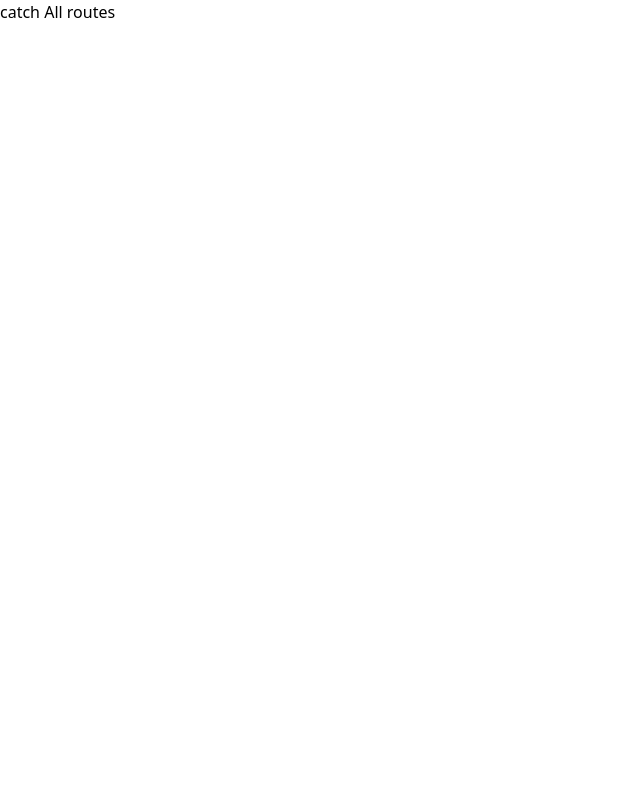
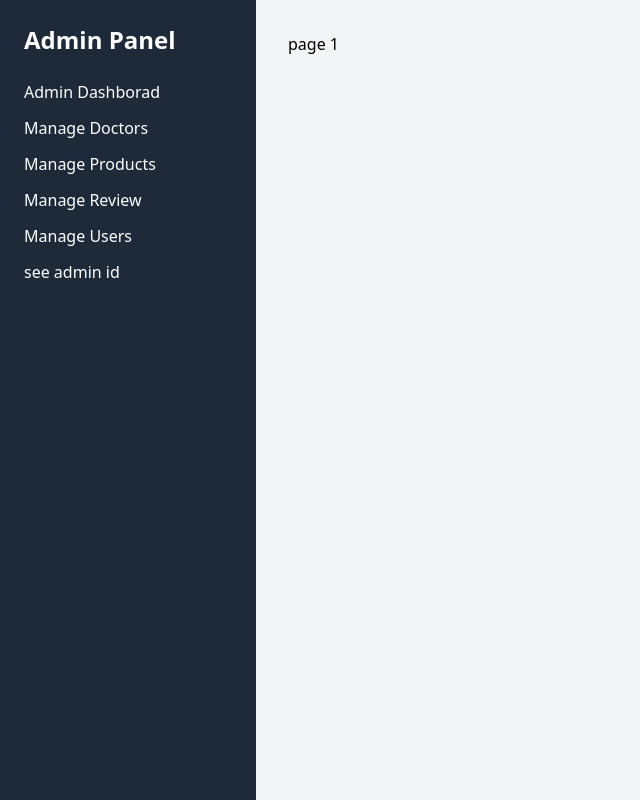
Before and after one commit to DILANTHA9590/learn_next_js, a Next.js app: page /admin/adminid/1 in a window 1280 px wide. Shown: the whole page, without its empty margins (0-640 px from the left). Built offline with nearby package versions, Linux system fonts and the light colour scheme.

Commit message:
ilearned next js implement admin panel(links with page renders) with route groups and nested layout ✅

```diff
--- /dev/null
+++ b/src/app/(adminhome)/admin/adminid/[id]/page.jsx
@@ -0,0 +1,5 @@
+import React from "react";
+
+export default function AdminId({ params }) {
+  return <div>page {params.id}</div>;
+}
--- /dev/null
+++ b/src/app/(adminhome)/admin/layout.jsx
@@ -0,0 +1,36 @@
+// admin/layout.jsx
+import Link from "next/link";
+
+export default function AdminLayout({ children }) {
+  return (
+    <div className="flex min-h-screen">
+      {/* Sidebar */}
+      <aside className="w-64 p-6 space-y-4 text-white bg-gray-800">
+        <h2 className="mb-6 text-2xl font-bold">Admin Panel</h2>
+        <nav className="flex flex-col space-y-3">
+          <Link href="/admin/" className="hover:underline">
+            Admin Dashborad
+          </Link>
+          <Link href="/admin/managedocotors" className="hover:underline">
+            Manage Doctors
+          </Link>
+          <Link href="/admin/manageproducts" className="hover:underline">
+            Manage Products
+          </Link>
+          <Link href="/admin/managereview" className="hover:underline">
+            Manage Review
+          </Link>
+          <Link href="/admin/manageusers" className="hover:underline">
+            Manage Users
+          </Link>
+          <Link href="/admin/adminid/345" className="hover:underline">
+            see admin id
+          </Link>
+        </nav>
+      </aside>
+
+      {/* Main content */}
+      <main className="flex-grow p-8 bg-gray-100">{children}</main>
+    </div>
+  );
+}
--- /dev/null
+++ b/src/app/(adminhome)/admin/managedocotors/page.jsx
@@ -0,0 +1,5 @@
+import React from "react";
+
+export default function ManageDoctors() {
+  return <div>Manage </div>;
+}
--- /dev/null
+++ b/src/app/(adminhome)/admin/manageproducts/page.jsx
@@ -0,0 +1,5 @@
+import React from "react";
+
+export default function ManageProducts() {
+  return <div>mange Product page</div>;
+}
--- /dev/null
+++ b/src/app/(adminhome)/admin/managereview/page.jsx
@@ -0,0 +1,5 @@
+import React from "react";
+
+export default function ManageReview() {
+  return <div>page</div>;
+}
--- /dev/null
+++ b/src/app/(adminhome)/admin/manageusers/page.jsx
@@ -0,0 +1,5 @@
+import React from "react";
+
+export default function ManageUsers() {
+  return <div>page</div>;
+}
--- /dev/null
+++ b/src/app/(adminhome)/admin/page.jsx
@@ -0,0 +1,5 @@
+import React from "react";
+
+export default function AdminDashborad() {
+  return <div> Admin Dashborad page</div>;
+}
```
Also changed, not shown: src/app/(adminhome)/admin/adminid/page.jsx (added).
